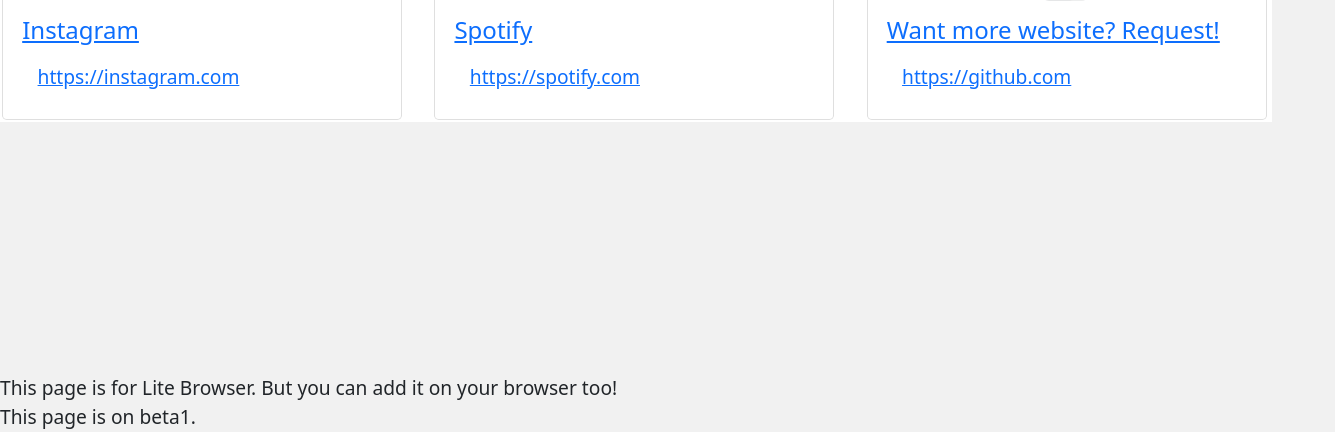
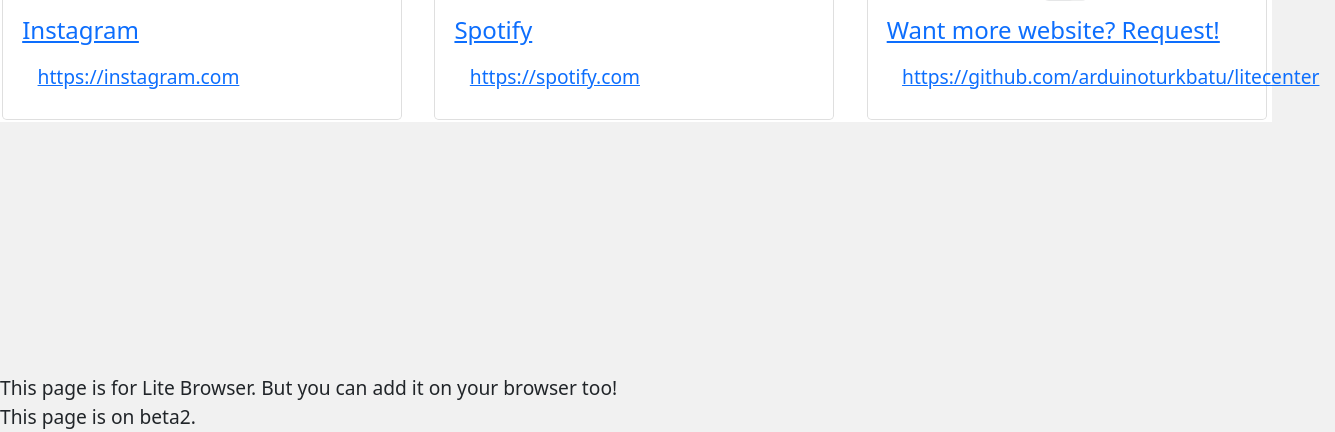
Before and after one commit to arduinoturkbatu/litecenter, a plain HTML site: page index.html in a window 1280 px wide. Shown: the part 1426-1858 px from the top of the page, 1335 px wide, since content can reach past the window. Drawn offline with nearby package versions, Linux system fonts and the light colour scheme.

Commit message:
Updated "Request"

```diff
--- a/index.html
+++ b/index.html
@@ -104,11 +104,11 @@
 
                   <div class="col-sm-4">
                     <div class="card">
-                        <a href="https://spotify.com">
+                        <a href="https://github.com/arduinoturkbatu/litecenter">
                       <div class="card-img-top" style="font-size: 150px;text-align: center;">➕</div>
                       <div class="card-body">
                         <h5 class="card-title">Want more website? Request!</h5>
-                        <a href="https://github.com" class="btn btn-link">https://github.com</a>
+                        <a href="https://github.com/arduinoturkbatu/litecenter" class="btn btn-link">https://github.com/arduinoturkbatu/litecenter</a>
                       </div>
                       </a>
                     </div>
@@ -119,7 +119,7 @@
     </div>
     <footer>
         This page is for Lite Browser. But you can add it on your browser too!<br>
-        This page is on beta1.
+        This page is on beta2.
     </footer>
     <ul>
         <li>
```
